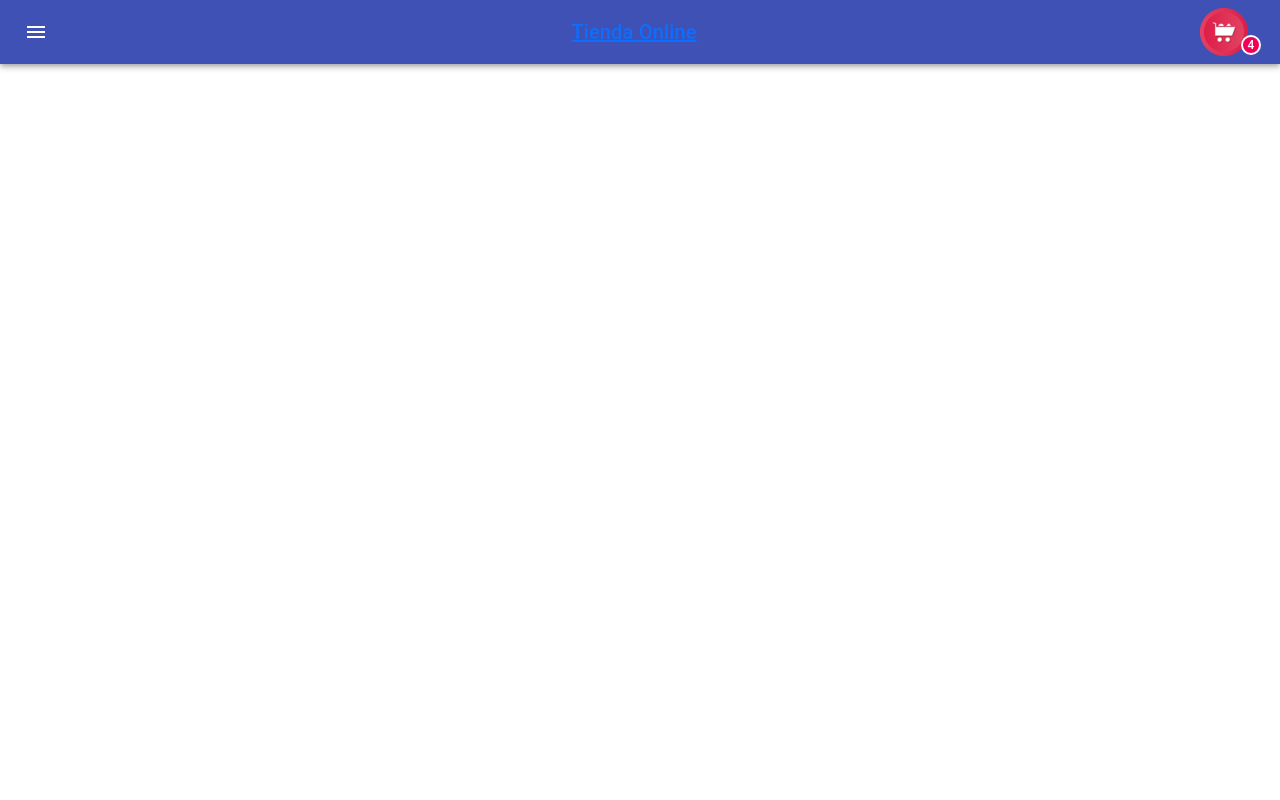
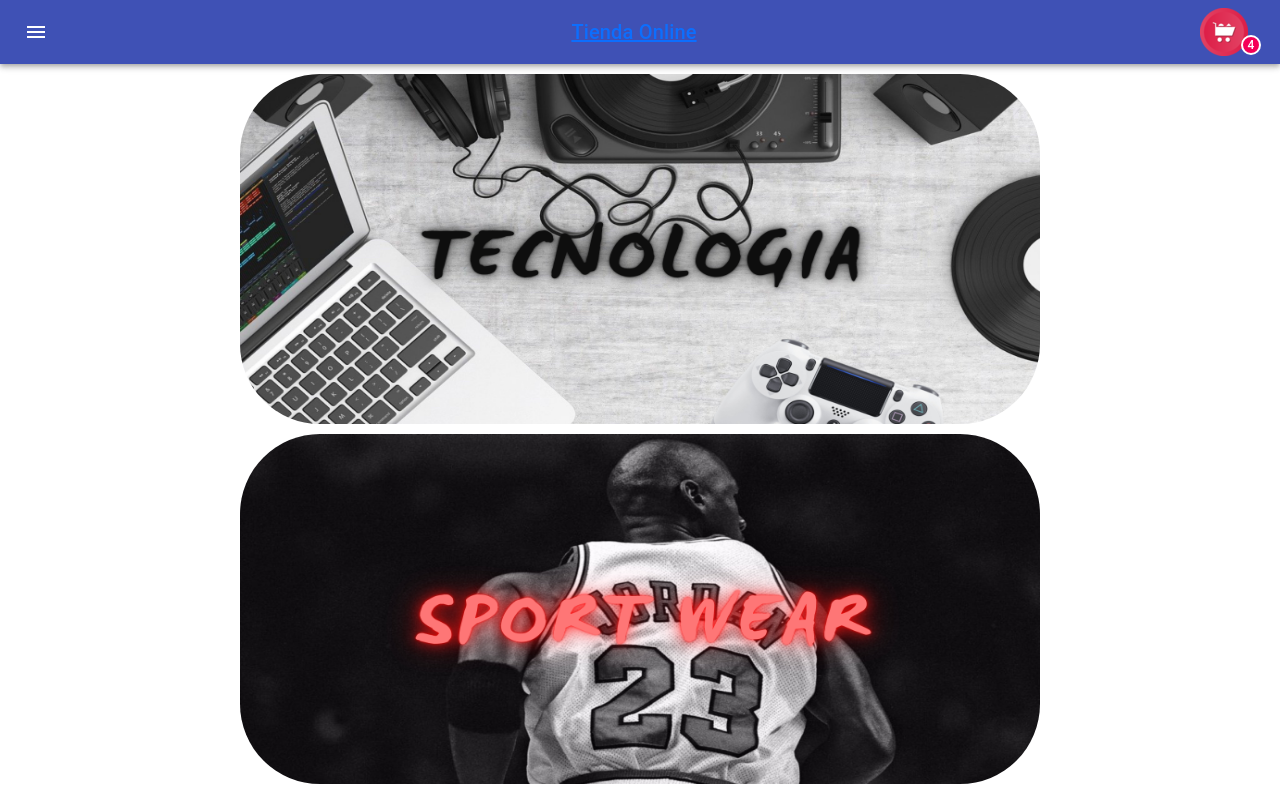
Before and after one commit to tomaslanterna/tiendaonline, a React (Create React App) app: page /category in a window 1280 px wide. Built offline with nearby package versions, Linux system fonts and the light colour scheme.

Commit message:
Sinc del count

```diff
--- a/src/App.js
+++ b/src/App.js
@@ -5,6 +5,8 @@ import { BrowserRouter as Router, Route, Switch } from 'react-router-dom';
 import Login from './components/Login';
 import ItemDetailContainer from './components/ItemDetailContainer';
 import ItemListContainer from './components/ItemListContainer';
+import CategorysContainer from './components/CategorysContainer';
+import Cart from './components/Cart';
 
 
 
@@ -19,8 +21,10 @@ function App() {
           <Route exact to path="/home" component={Content}/>
             <Route exact to path="/" component={Content}/>
             <Route path="/category/:id" component={ItemListContainer} />
+            <Route path="/category" component={CategorysContainer} />
             <Route exact to path="/item-details/:idCategory/:idProduct" component={ItemDetailContainer} />
             <Route path="/login" component={Login} />
+            <Route path="/cart" component={Cart} />
           </Switch>
         </section>
       </Router>
--- /dev/null
+++ b/src/components/Cart.js
@@ -0,0 +1,11 @@
+import React from 'react'
+
+function Cart() {
+    return (
+        <div>
+            <h1>I`m the CART</h1>
+        </div>
+    )
+}
+
+export default Cart
--- a/src/components/CategoryType.js
+++ b/src/components/CategoryType.js
@@ -1,11 +1,26 @@
 import React from 'react'
-import { NavLink } from 'react-router-dom'
+import { NavLink } from 'react-router-dom';
+import { makeStyles } from '@material-ui/core/styles';
 
-function CategoryType({SportWear,id}) {
+const useStyles = makeStyles((theme) => ({
+
+    root: {
+
+        borderRadius:80,
+        marginTop:10
+
+    }
+
+
+}));
+
+function CategoryType({ img, id }) {
+    const classes = useStyles();
     return (
         <div>
-            <p>Categoria para elegir</p>
-            <NavLink to={{pathname:"/category/"+id}}><img src={SportWear} alt="Category"/></NavLink>
+            <NavLink to={{ pathname: "/category/" + id }}>
+                <img src={img} alt="Category" className={classes.root} width={800} height={350}/>
+            </NavLink>
         </div>
     )
 }
--- /dev/null
+++ b/src/components/CategorysContainer.js
@@ -0,0 +1,15 @@
+import React from 'react';
+import CategoryType from './CategoryType';
+import SportWear from '../images/SportWear.jpg';
+import Tecnology from '../images/TECNOLOGIA.jpg';
+
+function CategorysContainer() {
+    return (
+        <div>
+            <CategoryType img={Tecnology} id={"1"}/>
+            <CategoryType img={SportWear} id={"2"}/>
+        </div>
+    )
+}
+
+export default CategorysContainer
--- a/src/components/Content.js
+++ b/src/components/Content.js
@@ -1,11 +1,10 @@
-import {useEffect,useState} from 'react'
-import ItemListContainer from './ItemListContainer';
+import {useEffect,useState} from 'react';
 import { Grid } from '@material-ui/core';
 import { makeStyles } from '@material-ui/core';
 import productosJson from '../productosJson';
 import Carrusel from './Carrusel';
-import CategoryType from './CategoryType';
-import SportWear from '../images/SportWear.jpg'
+import CategorysContainer from './CategorysContainer';
+
 
 const useStyles = makeStyles((theme) => ({
     root: {
@@ -43,8 +42,7 @@ function Content() {
     return (
         <Grid className={classes.root} alignItems='center'>
             <Carrusel/>
-            <CategoryType img={SportWear} id={"1"}/>
-            <CategoryType img={SportWear} id={"2"}/>
+            <CategorysContainer/>
         </Grid>
     )
 }
--- a/src/components/ItemCount.js
+++ b/src/components/ItemCount.js
@@ -16,26 +16,15 @@ const useStyles = makeStyles((theme) => ({
 
 }));
 
-function ItemCount({ stock, initial, onAdd }) {
+function ItemCount({ stock, initial, onAdd}) {
   const classes = useStyles();
   const [cont, setCont] = useState(0);
-  const [addCart, setaddCart] = useState({});
   const stock1 = parseInt(stock);
   const inicio = parseInt(initial);
 
   useEffect(() => {
     setCont(inicio);
   }, []);
-
-  /*useEffect(()=>{
-    //Consulta para crear el carrito y levantarlo
-
-
-  },[addCart]);*/
-
-
-
-
   return (
 
     <div className={classes.root}>
@@ -44,7 +33,7 @@ function ItemCount({ stock, initial, onAdd }) {
           {(cont == 0 && cont <= inicio) ? <Button disabled="true">-</Button> : <Button onClick={() => setCont(cont - 1)}>-</Button>}
           {(cont == stock1) ? <Button disabled="true">+</Button> : <Button onClick={() => setCont(cont + 1)}>+</Button>}
         </ButtonGroup>
-        <Button size="small" variant="contained" color="primary"/*onClick={setaddCart({cant :cont,prod:"producto" })}*/>Agregar al Carrito</Button>
+        <Button size="small" variant="contained" color="primary" onClick={onAdd}>Agregar al Carrito</Button>
     </div>
 
   );
--- a/src/components/ItemDetail.js
+++ b/src/components/ItemDetail.js
@@ -1,10 +1,12 @@
-import React from 'react';
+import React, { useState } from 'react';
 import { makeStyles } from '@material-ui/core';
 import Card from '@material-ui/core/Card';
 import CardContent from '@material-ui/core/CardContent';
 import CardMedia from '@material-ui/core/CardMedia';
 import Typography from '@material-ui/core/Typography';
 import ItemCount from './ItemCount';
+import Button from '@material-ui/core/Button';
+import { NavLink } from 'react-router-dom';
 
 const useStyles = makeStyles((theme) => ({
   root: {
@@ -50,6 +52,11 @@ const useStyles = makeStyles((theme) => ({
 
 function ItemDetail({ itemDet }) {
   const classes = useStyles();
+  const [showButton, setShowButton] = useState(false);
+
+  const onAdd=(cant)=>{
+    setShowButton(true);
+  }
 
 
   return (
@@ -66,9 +73,10 @@ function ItemDetail({ itemDet }) {
             className={classes.cover}
             image={itemDet.url}
             title="Product" />
+            {showButton ? <Button><NavLink exact to={"/cart"}>Finalizar Compra</NavLink></Button> :
             <div className={classes.count}>
-            <ItemCount stock="4" initial="2" />
-            </div>
+            <ItemCount stock="4" initial="2" onAdd={onAdd}/>
+            </div>}
         </div>
       </Card>
       <Card className={classes.root2}>
```
Also changed, not shown: src/images/TECNOLOGIA.jpg (added).
